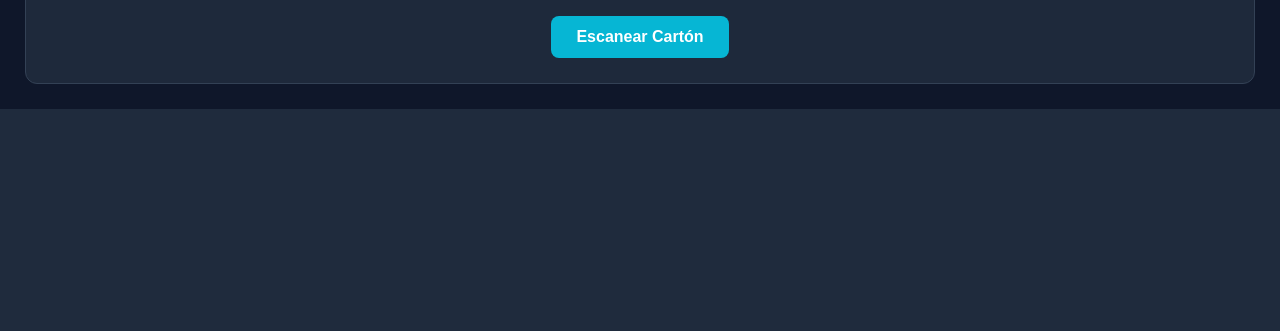
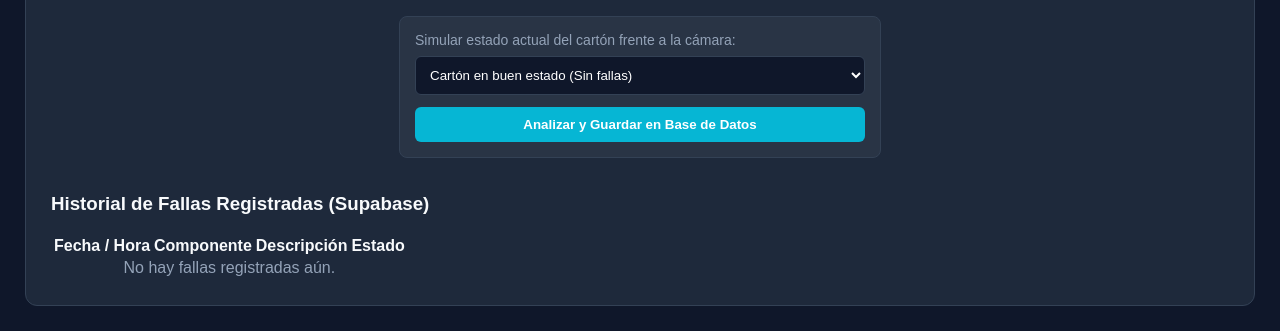
Before and after one commit to andhycuevacunguia-star/Sistema-de-Monitoreo, a Flask app: page /dashboard in a window 1280 px wide, after a click on "Fallas Encontradas". Shown: the part 724-1055 px from the top of the page. Before the commit the page ends 833 px from the top, so only its background shows below. Run offline with Flask 3, Linux system fonts and the light colour scheme; the visitor is signed in with stand-in values (Sample User, id 1).

Commit message:
Actualizar dashboard con nueva gestion de diagnostico y registro de fallas

```diff
--- a/templates/dashboard.html
+++ b/templates/dashboard.html
@@ -51,13 +51,59 @@
     </div>
 
    <div id="fallas-encontradas" class="tab-content">
-        <h3>Diagnóstico de Componentes</h3>
+    <h3>Diagnóstico del Componente (Prueba con Cartón)</h3>
     <div id="camara-slot-fallas"></div>
 
-        <div style="margin-top: 15px; text-align: center;">
-            <button id="btn-escanear" onclick="escanearCarton()" style="background: var(--accent); color: white; border: none; padding: 12px 25px; border-radius: 8px; cursor: pointer; font-weight: bold; font-size: 16px;">
-                 Escanear Cartón
+    <!-- Selector manual para la prueba (simula lo que ve la cámara) -->
+    <div style="background: rgba(255,255,255,0.05); padding: 15px; border-radius: 8px; margin: 15px 0; border: 1px solid var(--border); max-width: 450px; margin-left: auto; margin-right: auto; text-align: left;">
+        <label style="font-size: 14px; color: var(--text-muted); display: block; margin-bottom: 8px;">Simular estado actual del cartón frente a la cámara:</label>
+        <select id="select-estado-prueba" style="width: 100%; padding: 10px; border-radius: 6px; background: var(--bg-main); color: white; border: 1px solid var(--border); margin-bottom: 12px;">
+            <option value="normal">Cartón en buen estado (Sin fallas)</option>
+            <option value="arrugado">Cartón arrugado / rayado</option>
+            <option value="roto">Cartón roto</option>
+            <option value="faltante">Le falta una parte al cartón</option>
+            <option value="vacio">No hay ningún cartón (Vacío)</option>
+        </select>
+
+        <div style="text-align: center;">
+            <button id="btn-escanear" onclick="escanearCarton()" style="background: var(--accent); color: white; border: none; padding: 10px 22px; border-radius: 6px; cursor: pointer; font-weight: bold; width: 100%;">
+                 Analizar y Guardar en Base de Datos
             </button>
+        </div>
+    </div>
+
+    <!-- Resultado Dinámico -->
+    <div id="resultado-diagnostico" style="background:rgba(16,185,129,0.1); border:1px solid #10b981; padding:15px; border-radius:8px; margin-top:15px; display: none; max-width: 450px; margin-left: auto; margin-right: auto; text-align: left;">
+        <strong id="titulo-estado" style="color:#10b981;">✔ Estado: Óptimo</strong>
+        <p id="desc-estado" style="margin:5px 0 0 0; color:var(--text-muted); font-size: 13px;"></p>
+    </div>
+
+    <!-- Historial de Fallas de la Base de Datos -->
+    <h3 style="margin-top: 35px;">Historial de Fallas Registradas (Supabase)</h3>
+    <table>
+        <thead>
+            <tr>
+                <th>Fecha / Hora</th>
+                <th>Componente</th>
+                <th>Descripción</th>
+                <th>Estado</th>
+            </tr>
+        </thead>
+        <tbody>
+            {% if fallas %}
+                {% for f in fallas %}
+                <tr>
+                    <td>{{ f.created_at }}</td>
+                    <td>{{ f.componente }}</td>
+                    <td>{{ f.descripcion }}</td>
+                    <td><span style="color: #ef4444;">{{ f.estado }}</span></td>
+                </tr>
+                {% endfor %}
+            {% else %}
+                <tr><td colspan="4" style="text-align: center; color: var(--text-muted);">No hay fallas registradas aún.</td></tr>
+            {% endif %}
+        </tbody>
+    </table>
 </div>
 
         <div id="resultado-diagnostico" style="background:rgba(16,185,129,0.1); border:1px solid #10b981; padding:20px; border-radius:8px; margin-top:20px; display: none;">
@@ -88,34 +134,55 @@
         }
 
        async function escanearCarton() {
+    const estadoSeleccionado = document.getElementById('select-estado-prueba').value;
     const btn = document.getElementById('btn-escanear');
     const cont = document.getElementById('resultado-diagnostico');
     const tit = document.getElementById('titulo-estado');
     const desc = document.getElementById('desc-estado');
 
-            btn.textContent = "Analizando...";
+    btn.textContent = "Analizando componente...";
     btn.disabled = true;
 
     try {
-                const response = await fetch('/api/detectar_fallas');
+        // Enviamos el estado seleccionado a Flask para que lo procese y guarde si es falla
+        const response = await fetch('/api/detectar_fallas', {
+            method: 'POST',
+            headers: { 'Content-Type': 'application/json' },
+            body: JSON.stringify({ estado: estadoSeleccionado })
+        });
         const data = await response.json();
+
         cont.style.display = 'block';
 
         if (data.estado === 'normal') {
             cont.style.background = 'rgba(16,185,129,0.1)'; cont.style.border = '1px solid #10b981';
-                    tit.style.color = '#10b981'; tit.textContent = '✔ Estado: Normal (Bien)';
-                    desc.textContent = 'El cartón está en condiciones óptimas.';
+            tit.style.color = '#10b981'; tit.textContent = '✔ Estado: Óptimo';
+            desc.textContent = 'El cartón está en condiciones óptimas. No se detectan fallas.';
         } else {
             cont.style.background = 'rgba(239,68,68,0.1)'; cont.style.border = '1px solid #ef4444';
             tit.style.color = '#ef4444';
-                    if (data.estado === 'rayado') { tit.textContent = '⚠ ¡Falla: Rayón!'; desc.textContent = 'Se identificó un rayón superficial.'; }
-                    else if (data.estado === 'roto') { tit.textContent = '⚠ ¡Falla: Roto!'; desc.textContent = 'Se detectó una ruptura.'; }
-                    else if (data.estado === 'faltante') { tit.textContent = '⚠ ¡Falla: Falta parte!'; desc.textContent = 'El cartón está incompleto.'; }
+
+            if (data.estado === 'arrugado') {
+                tit.textContent = '⚠ ¡Falla Detectada: Cartón Arrugado / Rayado!';
+                desc.textContent = 'Se identificaron irregularidades superficiales en el material.';
+            } else if (data.estado === 'roto') {
+                tit.textContent = '⚠ ¡Falla Detectada: Cartón Roto!';
+                desc.textContent = 'Se detectó una ruptura en la estructura del componente.';
+            } else if (data.estado === 'faltante') {
+                tit.textContent = '⚠ ¡Falla Detectada: Parte Faltante!';
+                desc.textContent = 'El componente está incompleto.';
+            } else if (data.estado === 'vacio') {
+                tit.textContent = '❌ ¡Alerta: Componente no detectado!';
+                desc.textContent = 'Por favor, coloque un componente frente a la cámara.';
+            }
+
+            // Recargamos la página después de 2 segundos para que aparezca en la tabla de abajo automáticamente
+            setTimeout(() => { location.reload(); }, 2000);
         }
     } catch (e) {
         alert("Error al conectar con el servidor.");
     } finally {
-                btn.textContent = "Escanear Cartón";
+        btn.textContent = " Analizar y Guardar en Base de Datos";
         btn.disabled = false;
     }
 }
```
Lines whose indentation alone changed are shown as unchanged.
